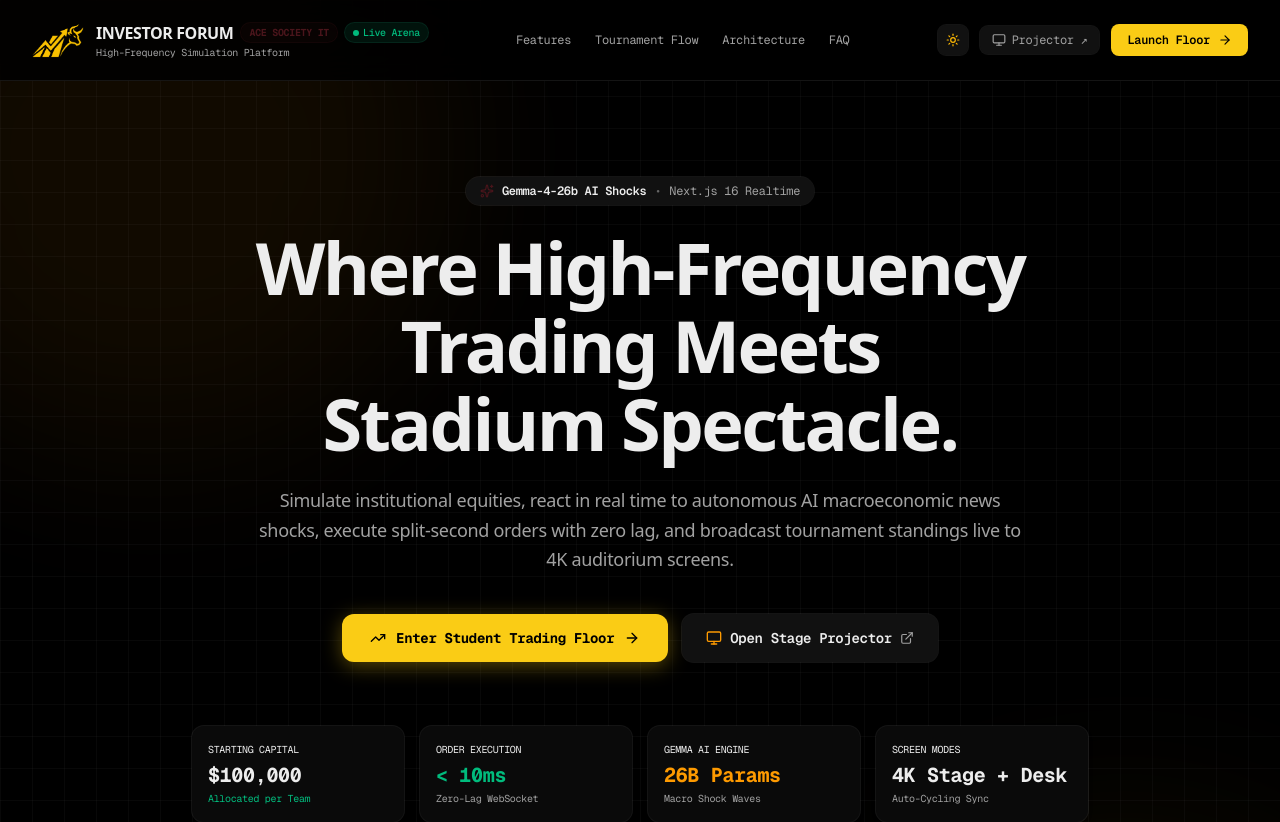
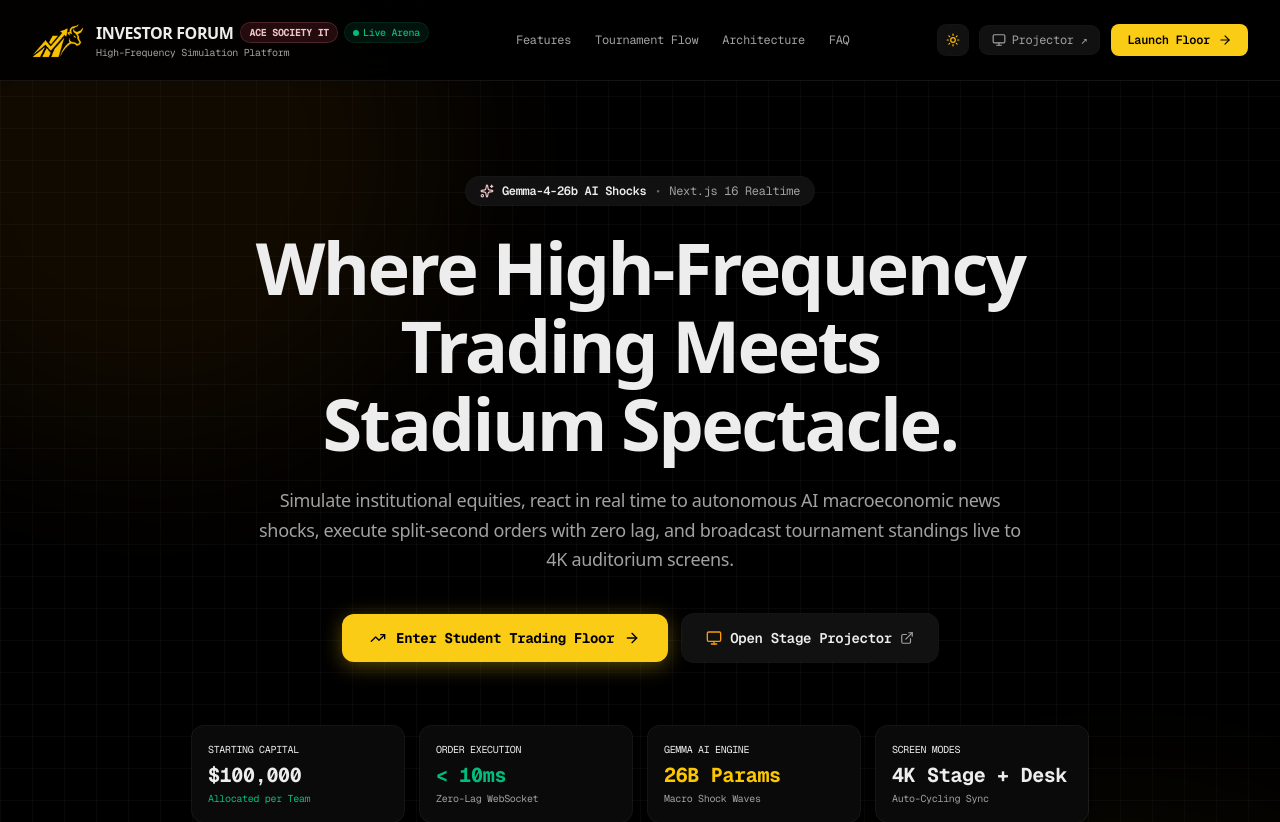
Before and after one commit to ACE-Society-IT/investor-forum, a Next.js app: page / in a window 1280 px wide. Shown: the top 822 px of the page. Built offline with nearby package versions, Linux system fonts and the light colour scheme.

Commit message:
fix(theme): fix light theme text visibility with theme-adaptive CSS tokens and custom-variant dark

```diff
--- a/app/globals.css
+++ b/app/globals.css
@@ -1,4 +1,6 @@
 @import "tailwindcss";
+
+@custom-variant dark (&:where(.dark, .dark *));
 
 @layer base {
   :root {
@@ -17,10 +19,12 @@
     --accent-amber: #f59e0b;
     --accent-gold: #fbbf24;
     --accent-maroon: #4e1a20;
+    --accent-maroon-text: #f0c4c7;
     --accent-maroon-dark: #2d0e12;
     --accent-maroon-light: #d8a4a7;
-    --accent-maroon-subtle: rgba(78, 26, 32, 0.30);
-    --accent-maroon-border: rgba(158, 70, 78, 0.45);
+    --accent-maroon-subtle: rgba(78, 26, 32, 0.45);
+    --accent-maroon-border: rgba(168, 80, 90, 0.45);
+    --accent-maroon-border-strong: #8c2a34;
     --accent-success: #00d68f;
     --accent-danger: #ff5b4f;
     --accent-purple: #7928ca;
@@ -46,10 +50,12 @@
     --accent-amber: #f59e0b;
     --accent-gold: #fbbf24;
     --accent-maroon: #4a151b;
+    --accent-maroon-text: #4a151b;
     --accent-maroon-dark: #2d0e12;
-    --accent-maroon-light: #3e1518;
-    --accent-maroon-subtle: rgba(74, 21, 27, 0.10);
-    --accent-maroon-border: rgba(74, 21, 27, 0.25);
+    --accent-maroon-light: #4a151b;
+    --accent-maroon-subtle: rgba(74, 21, 27, 0.08);
+    --accent-maroon-border: rgba(74, 21, 27, 0.22);
+    --accent-maroon-border-strong: #4a151b;
     --accent-success: #059669;
     --accent-danger: #e11d48;
     --accent-purple: #7c3aed;
--- a/app/page.js
+++ b/app/page.js
@@ -152,7 +152,7 @@ export default function LandingPage() {
                 <span className="font-bold text-sm sm:text-base tracking-tight text-[var(--text-primary)]">
                   INVESTOR FORUM
                 </span>
-                <span className="hidden sm:inline-flex items-center gap-1 px-2 py-0.5 rounded-full text-[10px] font-mono font-bold bg-[#4a151b]/10 dark:bg-[#541c21]/30 text-[#4a151b] dark:text-[#d8a4a7] shadow-[0_0_0_1px_rgba(74,21,27,0.25)] dark:shadow-[0_0_0_1px_rgba(110,42,48,0.4)]">
+                <span className="hidden sm:inline-flex items-center gap-1 px-2 py-0.5 rounded-full text-[10px] font-mono font-bold bg-[var(--accent-maroon-subtle)] text-[var(--accent-maroon-text)] shadow-[0_0_0_1px_var(--accent-maroon-border)]">
                   ACE SOCIETY IT
                 </span>
                 <span className="hidden sm:inline-flex items-center gap-1 px-2 py-0.5 rounded-full text-[10px] font-mono font-medium bg-emerald-500/10 text-emerald-500 shadow-[0_0_0_1px_rgba(16,185,129,0.2)]">
@@ -203,7 +203,7 @@ export default function LandingPage() {
       <section className="relative z-10 pt-14 pb-12 sm:pt-24 sm:pb-20 px-4 sm:px-8 max-w-7xl mx-auto text-center flex flex-col items-center">
         {/* Animated Badge */}
         <div className="inline-flex items-center gap-2 px-3.5 py-1.5 rounded-full bg-[var(--surface-2)] shadow-[0_0_0_1px_var(--border-color)] text-xs font-mono text-[var(--text-secondary)] mb-6 animate-fade-in">
-          <Sparkles className="w-3.5 h-3.5 text-[#4a151b] dark:text-[#d8a4a7]" />
+          <Sparkles className="w-3.5 h-3.5 text-[var(--accent-maroon-text)]" />
           <span className="text-[var(--text-primary)] font-semibold">Gemma-4-26b AI Shocks</span>
           <span className="text-[var(--text-tertiary)]">•</span>
           <span>Next.js 16 Realtime</span>
--- a/components/dashboard/DashboardHeader.jsx
+++ b/components/dashboard/DashboardHeader.jsx
@@ -92,7 +92,7 @@ export default function DashboardHeader({
 
           {/* Active Section Branding */}
           <div className="flex items-center gap-1.5 sm:gap-2 min-w-0">
-            <div className="hidden sm:flex w-7 h-7 rounded-lg bg-[var(--surface-2)] shadow-[0_0_0_1px_var(--border-color)] items-center justify-center text-[#4a151b] dark:text-[#d8a4a7] shrink-0">
+            <div className="hidden sm:flex w-7 h-7 rounded-lg bg-[var(--surface-2)] shadow-[0_0_0_1px_var(--border-color)] items-center justify-center text-[var(--accent-maroon-text)] shrink-0">
               <ActiveIcon className="w-3.5 h-3.5" />
             </div>
 
@@ -135,7 +135,7 @@ export default function DashboardHeader({
         {/* Center: Tablet & Desktop Round & Timer Status Pill */}
         <div className="hidden sm:flex items-center gap-2 shrink-0 font-mono text-xs">
           <div className="flex items-center gap-1.5 px-2.5 py-1 rounded-full bg-[var(--surface-2)] shadow-[0_0_0_1px_var(--border-color)] text-[var(--text-primary)] font-bold">
-            <Calendar className="w-3.5 h-3.5 text-[#4a151b] dark:text-[#d8a4a7]" />
+            <Calendar className="w-3.5 h-3.5 text-[var(--accent-maroon-text)]" />
             <span>ROUND {timing.currentRoundNum} OF {timing.totalRounds}</span>
           </div>
 
--- a/components/dashboard/DashboardSidebar.jsx
+++ b/components/dashboard/DashboardSidebar.jsx
@@ -60,7 +60,7 @@ export default function DashboardSidebar({
               <img src="/Logo.png" alt="Investor Forum Logo" className="h-10 w-auto object-contain shrink-0" />
               <div>
                 <span className="font-bold text-xs text-[var(--text-primary)] tracking-tight leading-none block">INVESTOR FORUM</span>
-                <span className="text-[9px] px-1.5 py-0.5 rounded font-mono font-bold bg-[#4a151b]/10 dark:bg-[#541c21]/30 text-[#4a151b] dark:text-[#d8a4a7] shadow-[0_0_0_1px_rgba(74,21,27,0.2)] dark:shadow-[0_0_0_1px_rgba(110,42,48,0.4)] inline-block mt-1">
+                <span className="text-[9px] px-1.5 py-0.5 rounded font-mono font-bold bg-[var(--accent-maroon-subtle)] text-[var(--accent-maroon-text)] shadow-[0_0_0_1px_var(--accent-maroon-border)] inline-block mt-1">
                   ACE SOCIETY IT
                 </span>
               </div>
@@ -109,12 +109,12 @@ export default function DashboardSidebar({
                   }}
                   className={`w-full flex items-center justify-between px-3 py-2 rounded-lg text-xs transition-colors duration-150 ${
                     isActive
-                      ? "bg-[#facc15]/15 text-[#ca8a04] dark:text-[#facc15] font-bold shadow-[0_0_0_1px_rgba(250,204,21,0.3)]"
+                      ? "bg-amber-500/15 text-amber-900 dark:text-yellow-300 font-bold shadow-[0_0_0_1px_rgba(245,158,11,0.35)]"
                       : "text-[var(--text-secondary)] hover:text-[var(--text-primary)] hover:bg-[var(--surface-2)]"
                   }`}
                 >
                   <div className="flex items-center gap-2.5">
-                    <Icon className={`w-4 h-4 ${isActive ? "text-[#ca8a04] dark:text-[#facc15]" : "text-[var(--text-secondary)]"}`} />
+                    <Icon className={`w-4 h-4 ${isActive ? "text-amber-700 dark:text-yellow-300" : "text-[var(--text-secondary)]"}`} />
                     <span>{item.label}</span>
                   </div>
 
--- a/components/dashboard/OverviewView.jsx
+++ b/components/dashboard/OverviewView.jsx
@@ -58,10 +58,10 @@ export default function OverviewView({
   return (
     <div className="space-y-6 animate-fade-in font-sans">
       {/* 0. TOURNAMENT ROUND PROGRESS & LIVE TIMER BANNER */}
-      <div className="vercel-card rounded-2xl p-4 sm:p-5 font-mono border-l-4 border-l-[#4a151b] dark:border-l-[#541c21] shadow-lg bg-gradient-to-r from-[var(--surface-1)] via-[var(--surface-2)] to-[var(--surface-1)]">
+      <div className="vercel-card rounded-2xl p-4 sm:p-5 font-mono border-l-4 border-l-[var(--accent-maroon-border-strong)] shadow-lg bg-gradient-to-r from-[var(--surface-1)] via-[var(--surface-2)] to-[var(--surface-1)]">
         <div className="flex flex-col sm:flex-row sm:items-center justify-between gap-3">
           <div className="flex items-center gap-3">
-            <div className="w-10 h-10 rounded-xl bg-[#4a151b]/10 dark:bg-[#541c21]/30 text-[#4a151b] dark:text-[#d8a4a7] flex items-center justify-center shrink-0 shadow-[0_0_0_1px_rgba(74,21,27,0.2)] dark:shadow-[0_0_0_1px_rgba(110,42,48,0.4)]">
+            <div className="w-10 h-10 rounded-xl bg-[var(--accent-maroon-subtle)] text-[var(--accent-maroon-text)] flex items-center justify-center shrink-0 shadow-[0_0_0_1px_var(--accent-maroon-border)]">
               <Calendar className="w-5 h-5" />
             </div>
             <div>
@@ -69,7 +69,7 @@ export default function OverviewView({
                 <span className="text-xs text-[var(--text-secondary)] uppercase font-bold tracking-wider">
                   Tournament Schedule
                 </span>
-                <span className="px-2 py-0.5 rounded text-[10px] font-bold bg-[#4a151b]/10 dark:bg-[#541c21]/30 text-[#4a151b] dark:text-[#d8a4a7] shadow-[0_0_0_1px_rgba(74,21,27,0.2)] dark:shadow-[0_0_0_1px_rgba(110,42,48,0.4)]">
+                <span className="px-2 py-0.5 rounded text-[10px] font-bold bg-[var(--accent-maroon-subtle)] text-[var(--accent-maroon-text)] shadow-[0_0_0_1px_var(--accent-maroon-border)]">
                   ROUND {timing.currentRoundNum} OF {timing.totalRounds}
                 </span>
               </div>
```
Also changed, not shown: components/ProjectorLeaderboard.jsx (+8 -8 lines).
